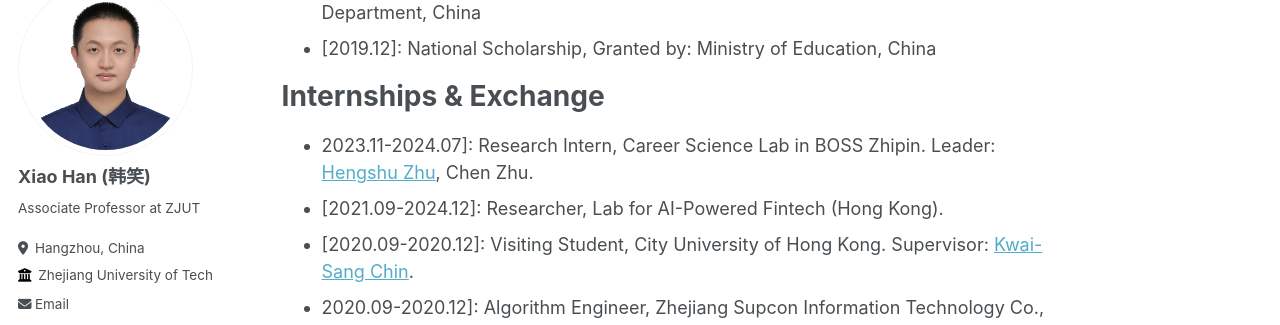
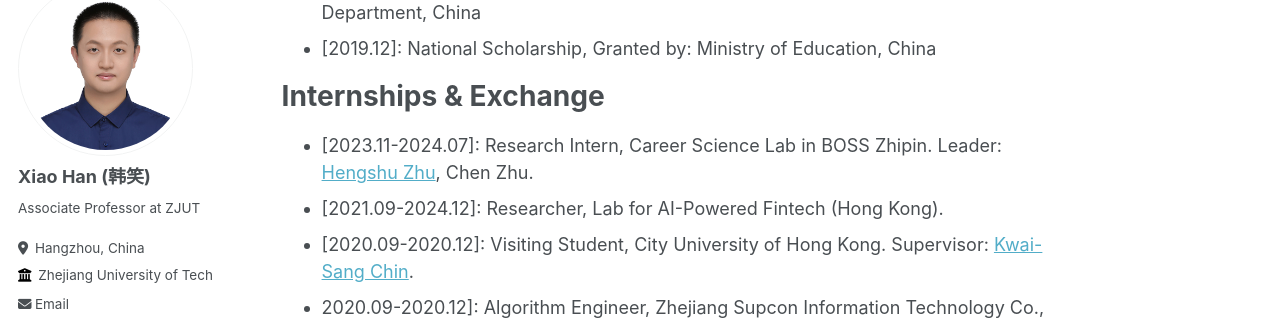
Before and after one commit to hahahenha/hahahenha.github.io, a Jekyll site: the page built from _pages/about.md, in a window 1280 px wide and 900 px high, scrolled down 1776 px. Shown: the part 125-450 px from the top of the window. Built offline with Jekyll 4.4.1, drawn with Linux system fonts in a browser that asks for light colours; some web fonts are replaced.

```diff
--- a/_pages/about.md
+++ b/_pages/about.md
@@ -206,7 +206,7 @@ If you are interested in collaborating with me or want to have a chat, always fe
 
 
 <ul>
-   <li>2023.11-2024.07]: Research Intern, Career Science Lab in BOSS Zhipin. Leader: <a target="_blank" rel="noopener" href="https://www.zhuhengshu.com/">Hengshu Zhu</a>, Chen Zhu.</li>
+   <li>[2023.11-2024.07]: Research Intern, Career Science Lab in BOSS Zhipin. Leader: <a target="_blank" rel="noopener" href="https://www.zhuhengshu.com/">Hengshu Zhu</a>, Chen Zhu.</li>
    <li>[2021.09-2024.12]: Researcher, Lab for AI-Powered Fintech (Hong Kong). </li>
    <li>[2020.09-2020.12]: Visiting Student, City University of Hong Kong. Supervisor: <a target="_blank" rel="noopener" href="https://scholars.cityu.edu.hk/en/persons/kwai-sang-chin">Kwai-Sang Chin</a>.</li>
    <li>2020.09-2020.12]: Algorithm Engineer, Zhejiang Supcon Information Technology Co., Ltd. Leader: Junjie Zhou. </li>
```
